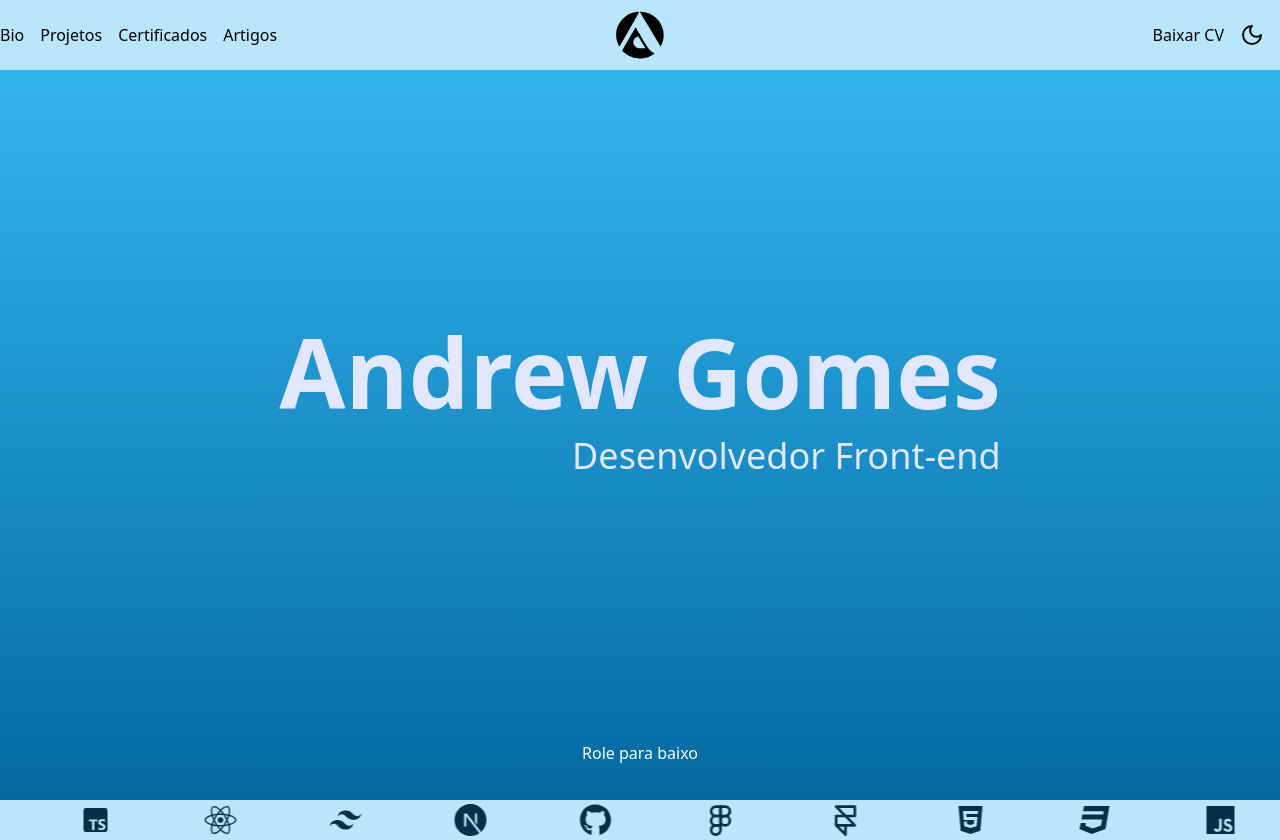
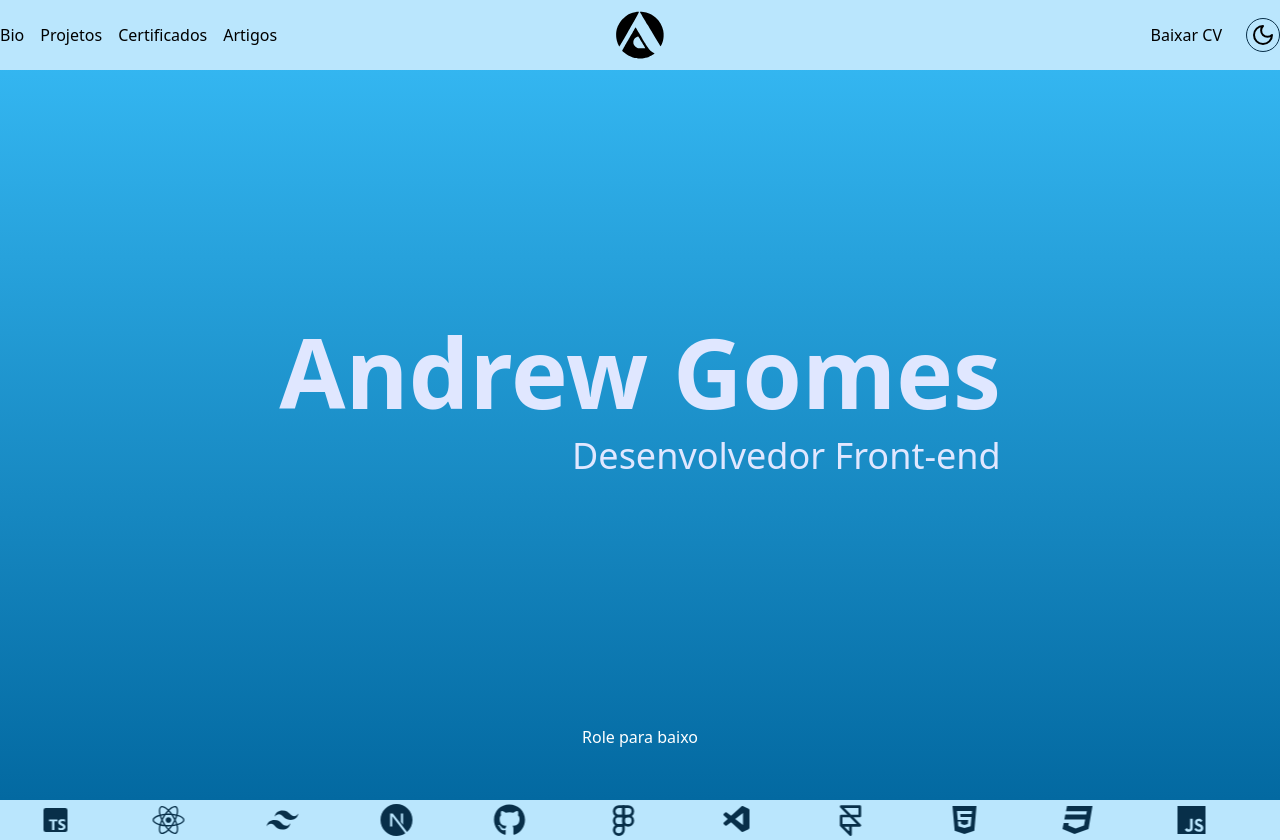
Before and after one commit to andrewgomescode/andrewgomes-portfolio-react, a Next.js app: page / in a window 1280 px wide. Built offline with nearby package versions, Linux system fonts and the light colour scheme.

Commit message:
Atualização Header e correção na MainSection para Mobiles na seta Animada.

```diff
--- a/src/components/Header.tsx
+++ b/src/components/Header.tsx
@@ -37,7 +37,7 @@ export default function Header() {
           <div className="ml-auto hidden justify-center md:block">
             <Link href="/andrewgomesCV.pdf">Baixar CV</Link>
           </div>
-          <div className="p-4">
+          <div className="ml-6 rounded-full border border-sky-950 p-1">
             <MoonIcon />
           </div>
 
--- a/src/components/InfiniteSlider.tsx
+++ b/src/components/InfiniteSlider.tsx
@@ -2,6 +2,7 @@ import { BiLogoTypescript } from "react-icons/bi";
 import { FaCss3, FaGithub, FaHtml5, FaJs, FaReact } from "react-icons/fa";
 import { FiFigma, FiFramer } from "react-icons/fi";
 import { SiNextdotjs, SiTailwindcss } from "react-icons/si";
+import { VscVscode } from "react-icons/vsc";
 
 const LOGOS = [
   <FaHtml5 key="html5" size="2em" className="text-sky-950" />,
@@ -13,6 +14,7 @@ const LOGOS = [
   <SiNextdotjs key="Next" size="2em" className="text-sky-950" />,
   <FaGithub key="github" size="2em" className="text-sky-950" />,
   <FiFigma key="figma" size="2em" className="text-sky-950" />,
+  <VscVscode key="figma" size="2em" className="text-sky-950" />,
   <FiFramer key="framer" size="2em" className="text-sky-950" />,
 ];
 
--- a/src/components/MainSection.tsx
+++ b/src/components/MainSection.tsx
@@ -29,7 +29,7 @@ export default function MainSection() {
         </p>
       </div>
       {/* Seta animada */}
-      <div className="absolute bottom-8 flex animate-bounce flex-col items-center">
+      <div className="absolute bottom-12 flex animate-bounce flex-col items-center">
         <ArrowDown
           className={`h-10 w-10 text-indigo-50 transition-opacity duration-500 ${
             isVisible ? "opacity-100" : "opacity-0"
```
